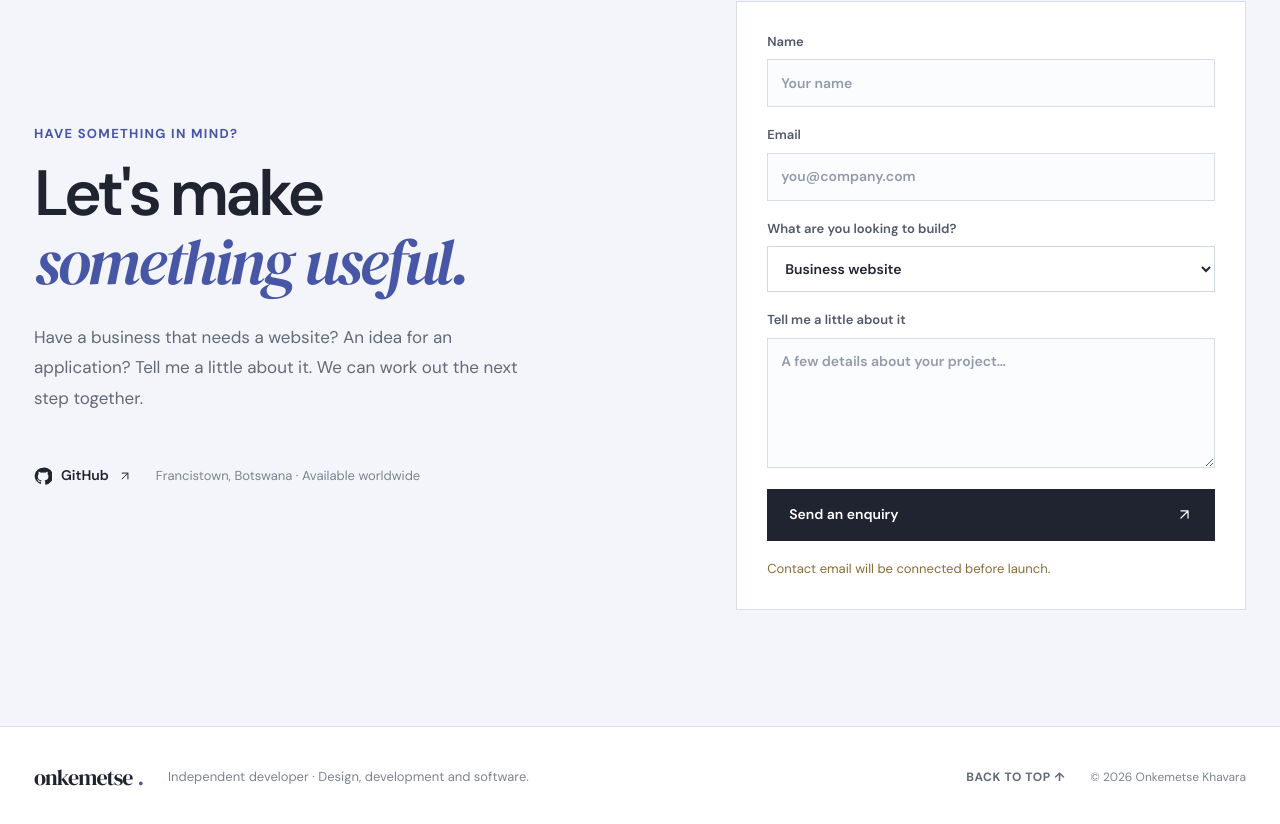
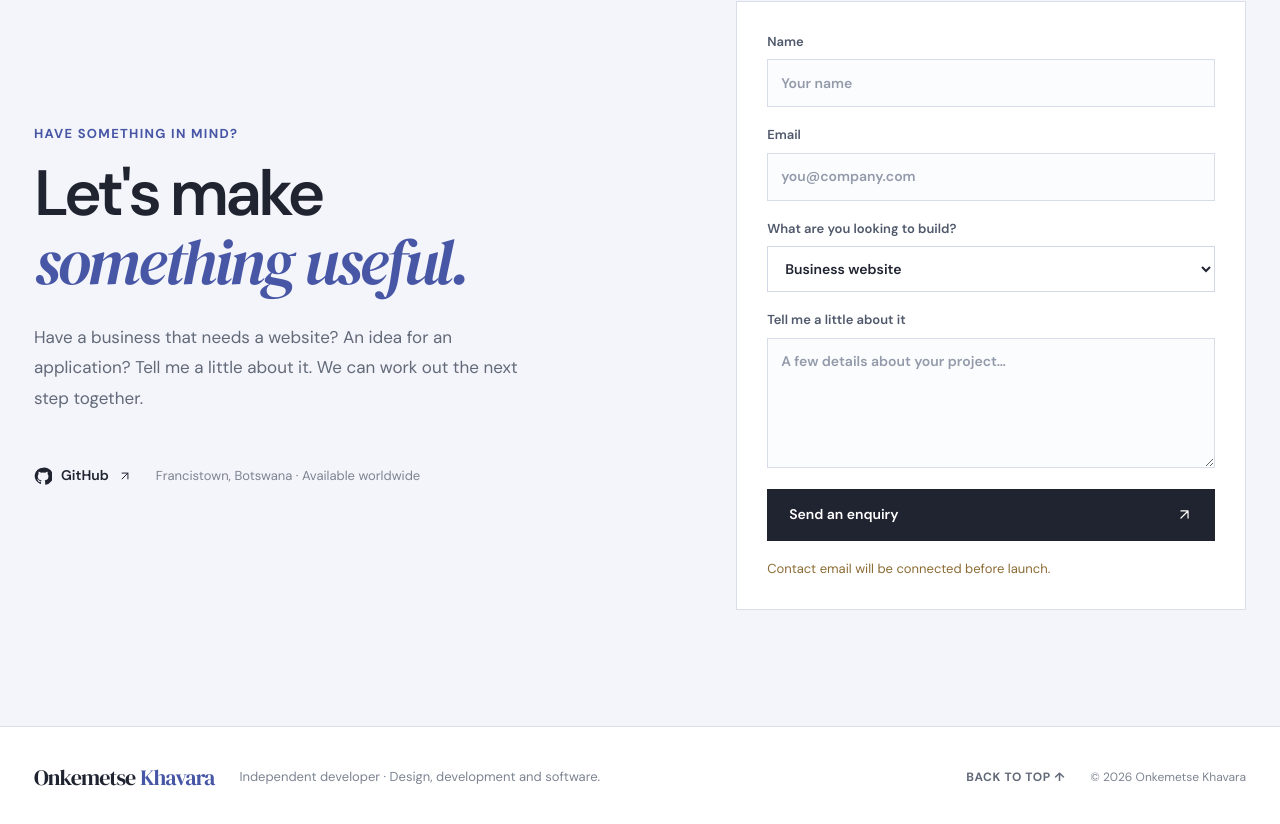
Before and after one commit to Yasuke1711/onkemetse-portfolio, a Next.js app: page / in a window 1280 px wide. Shown: the part 8342-9166 px from the top of the page. Built offline with nearby package versions, Linux system fonts and the light colour scheme; no server answers.

Commit message:
I fixed the footer name too. Apparently the old wordmark was still hanging around downstairs.

```diff
--- a/src/components/portfolio.tsx
+++ b/src/components/portfolio.tsx
@@ -417,7 +417,7 @@ export default function Portfolio() {
       </section>
 
       <footer className="site-footer">
-        <a className="wordmark" href="#home">onkemetse<span>.</span></a>
+        <a className="wordmark" href="#home">Onkemetse <span>Khavara</span></a>
         <p>Independent developer · Design, development and software.</p>
         <a href="#home" className="back-to-top">BACK TO TOP ↑</a>
         <span className="footer-year">© {new Date().getFullYear()} Onkemetse Khavara</span>
```
